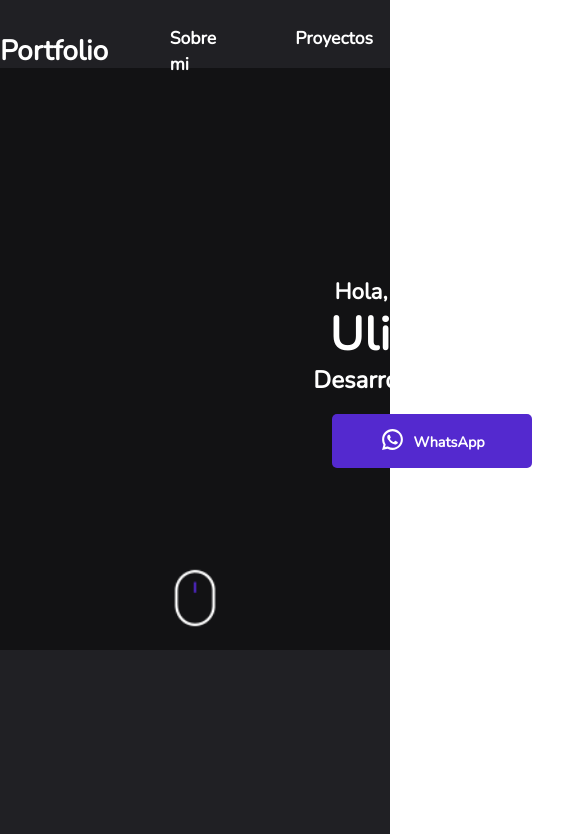
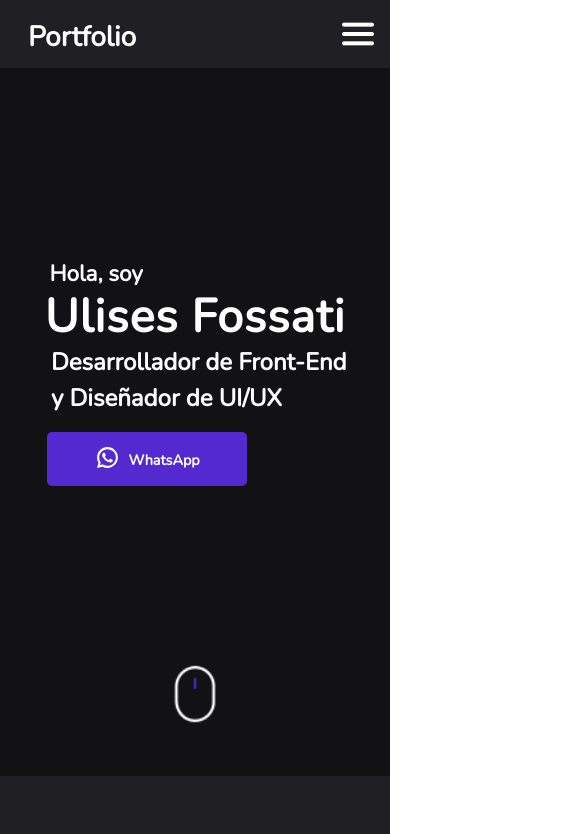
Before and after one commit to ulisesfossati/Proyecto-final-React, a React (Vite) app: page / in a window 390 px wide. Shown: the top 834 px of the page, 585 px wide, since content can reach past the window. Built offline with nearby package versions, Linux system fonts and the light colour scheme.

Commit message:
listo el menu hamburguesa con sus respectivos links y haciendo responsive de celular y tablet

```diff
--- a/src/componentes/Header/Header.jsx
+++ b/src/componentes/Header/Header.jsx
@@ -2,6 +2,8 @@ import { Box, Flex } from '@chakra-ui/react';
 import React from 'react';
 import { Navbar } from '../Navbar/Navbar.jsx';
 import { Logo } from '../Logo/Logo.jsx'
+import { Hamburguesa } from '../Menuhamb/Hamburguesa.jsx';
+
 
 
 
@@ -13,6 +15,7 @@ const Header = () => {
             <Flex align="center" >
             <Logo/>
            <Navbar/>
+           <Hamburguesa/>
            </Flex>
         </Box>
         </>
--- a/src/componentes/Hoja1/Hojauno.jsx
+++ b/src/componentes/Hoja1/Hojauno.jsx
@@ -9,18 +9,18 @@ const Hojauno = () => {
         <>
 
 
-       <Box as='section' pt="5em" bg="#121214" height="77vh" id='primera'  >
+       <Box as='section' pt="5em" bg="#121214" height={{base:'92vh', md:'77vh', lg:'77vh',xl:'77vh', '2xl':'77vh',}} id='primera'  >
 
-        <Flex justifyContent="space-between" >
+        <Flex justifyContent={{base:'center', md:'center', lg:'space-between',xl:'space-between', '2xl':'space-between',}}>
         <Box >
         <Titulo/>
         </Box>
-        <Box>
+        <Box display={{base:'none', md:'none', lg:'block',xl:'block', '2xl':'block',}}>
         <img className='volando'  src={ yovolando} alt="" />
         </Box>
 
         </Flex>
-        <Flex  justifyContent="center" marginTop="-6em" h="4em">
+        <Flex  justifyContent="center" marginTop={{base:'0', md:'-6em', lg:'-6em',xl:'-6em', '2xl':'-6em',}} h="4em">
          <img  src={mouse} alt="" />
          </Flex>
         </Box>
--- a/src/componentes/Logo/Logo.jsx
+++ b/src/componentes/Logo/Logo.jsx
@@ -9,7 +9,7 @@ const Logo = () => {
         fontWeight="bold"
 
         width="20em"
-        > <Flex align="center" justifyContent="center">Portfolio</Flex> </Box>
+        > <Flex align="center" justifyContent={{base:'', md:'center', lg:'center',xl:'center', '2xl':'center',}}    marginLeft={{base:'1em' , md:'1em', lg:'0',xl:'0', '2xl':'0',}}>Portfolio</Flex> </Box>
 
 
         </>
--- /dev/null
+++ b/src/componentes/Menuhamb/Hamburguesa.css
@@ -0,0 +1,45 @@
+.nav-list{
+    display: flex;
+    list-style-type:none;
+    gap: 1.5rem;
+}
+
+.nav-list li a{
+    color: white;
+
+}
+
+.abrir{
+    display:none;
+}
+
+.hola{
+    position: absolute;
+    top: 0;
+    right: 0;
+    background-color: #5429CF;
+    padding: 1rem;
+    display: flex;
+    flex-direction: column;
+    align-items: end;
+    gap: 2.2rem;
+
+
+}
+
+.nav-list li a:hover{
+    text-decoration: 1.5px underline ;
+}
+
+.cerrar{
+    color: white;
+    padding: 0 2rem;
+    width: 5.5em;
+
+
+}
+
+.nav-list{
+    flex-direction: column;
+    align-items: end;
+}
--- /dev/null
+++ b/src/componentes/Menuhamb/Hamburguesa.jsx
@@ -0,0 +1,38 @@
+import React, { useState } from 'react';
+import hambu from '/menu-hamburguesa.png'
+import { Box, Button } from '@chakra-ui/react';
+import './Hamburguesa.css'
+import cruz from '/cruz.png'
+
+const Hamburguesa = () => {
+    const [isVisible, setIsVisible] = useState(false);
+
+    const handleClick = () => {
+      setIsVisible(!isVisible);
+    };
+
+    return(
+      <>
+      <Box bg="red">
+   <Button bg="transparent" position="absolute" top="3.5" right="0"_hover={{bg:"transparent"}} display={{base:'block', md:'none', lg:'none',xl:'none', '2xl':'none',}} onClick={handleClick}  ><img src={hambu} alt=""  /></Button>
+      <Box display={{base:'block', md:'none', lg:'none',xl:'none', '2xl':'none',}}>
+      {isVisible && (
+      <nav className='hola'>
+        <button className='cerrar' onClick={handleClick}><img src={cruz} alt="" /></button>
+        <ul className='nav-list'>
+            <li> <a href="#sobremi">Sobre mi</a></li>
+            <li> <a href="#proyectos">Proyectos</a></li>
+            <li> <a href="#Servicio">Servicios</a></li>
+            <li> <a href="#Habilidades">Habilidades</a></li>
+            <li> <a href="#Contacto">Contacto</a></li>
+        </ul>
+      </nav>
+         )}
+      </Box>
+     </Box>
+
+      </>
+    )
+}
+
+export { Hamburguesa }
--- a/src/componentes/Navbar/Navbar.jsx
+++ b/src/componentes/Navbar/Navbar.jsx
@@ -6,7 +6,7 @@ import './Navbar.css'
 const Navbar = () => {
     return(
        <>
-       <Box  color="white"  w="55em"  >
+       <Box  color="white"  w="55em" display={{base:'none', md:'block', lg:'block',xl:'block', '2xl':'block',}}  >
         <nav >
             <Flex justifyContent="right">
          <a className='violeta' href="#sobremi">Sobre mi</a>
--- a/src/componentes/Titulo/Titulo.css
+++ b/src/componentes/Titulo/Titulo.css
@@ -40,6 +40,7 @@
     margin-bottom: 0.3em;
 }
 
+
 .prueba:hover{
     transform: scale(1.12);
     transition: 500ms;
--- a/src/componentes/Titulo/Titulo.jsx
+++ b/src/componentes/Titulo/Titulo.jsx
@@ -1,4 +1,4 @@
-import { Flex, Text } from '@chakra-ui/react';
+import { Box, Flex, Text } from '@chakra-ui/react';
 import React from 'react';
 import whatsapplogo from '/icons-whatsapp.svg'
 import './Titulo.css'
@@ -6,17 +6,17 @@ import './Titulo.css'
 const Titulo = () => {
     return(
         <>
-        <div className='contenedor'>
-        <Text fontWeight="bolder" fontSize="1.4rem" color="white"  width="13em">Hola, soy</Text>
-        <Text fontWeight="bolder"  fontSize="2.9rem" letterSpacing="1px" marginTop="-2" color="white" >Ulises Fossati</Text>
-        <Text fontWeight="bolder" fontSize="1.5rem" marginTop="-2" color="white"  width="30.5em" textAlign="end">Desarrollador de Front-End y Diseñador de UI/UX</Text>
+        <Box display="flex" flexDirection="column" w="60em" h="69vh" justifyContent="center" alignItems="center">
+        <Text fontWeight="bolder" fontSize="1.4rem" color="white"  width="13em" >Hola, soy</Text>
+        <Text fontWeight="bolder"  fontSize="2.9rem" letterSpacing="1px" marginTop="-2" color="white"   >Ulises Fossati</Text>
+        <Text fontWeight="bolder"  fontSize={{base:'1.5rem', md:'1.5rem', lg:'1.5rem',xl:'1.5rem', '2xl':'1.5rem',}} marginTop="-2" color="white"  width={{base:'13em', md:'18em', lg:'30.5em',xl:'30.5em', '2xl':'30.5em',}}   textAlign={{base:'start', md:'start', lg:'end',xl:'end', '2xl':'end',}} marginRight={{base:'-1em', md:'0', lg:'0',xl:'0', '2xl':'0',}}>Desarrollador de Front-End y Diseñador de UI/UX</Text>
       <div className='wspp'>
         <a className='prueba' target='_blank' href="https://wa.me/542915269707?text=Hola%2C+como+estas%3F">
       <img className='imgwspp' src={whatsapplogo} alt="" />
           <p className='linkwspp'>WhatsApp</p>
           </a>
         </div>
-        </div>
+        </Box>
 
         </>
     )
--- a/src/main.jsx
+++ b/src/main.jsx
@@ -10,6 +10,9 @@ import { Hojacuatro } from './componentes/Hoja4/Hojacuatro'
 import { Hojacinco } from './componentes/Hoja5/Hojacinco'
 import { Contacto } from './componentes/Contacto/Contacto'
 import { Footer } from './componentes/Footer/Footer'
+import { Hamburguesa } from './componentes/Menuhamb/Hamburguesa'
+
+
 
 
 
```
Also changed, not shown: public/cruz.png (added), public/menu-hamburguesa.png (added).
